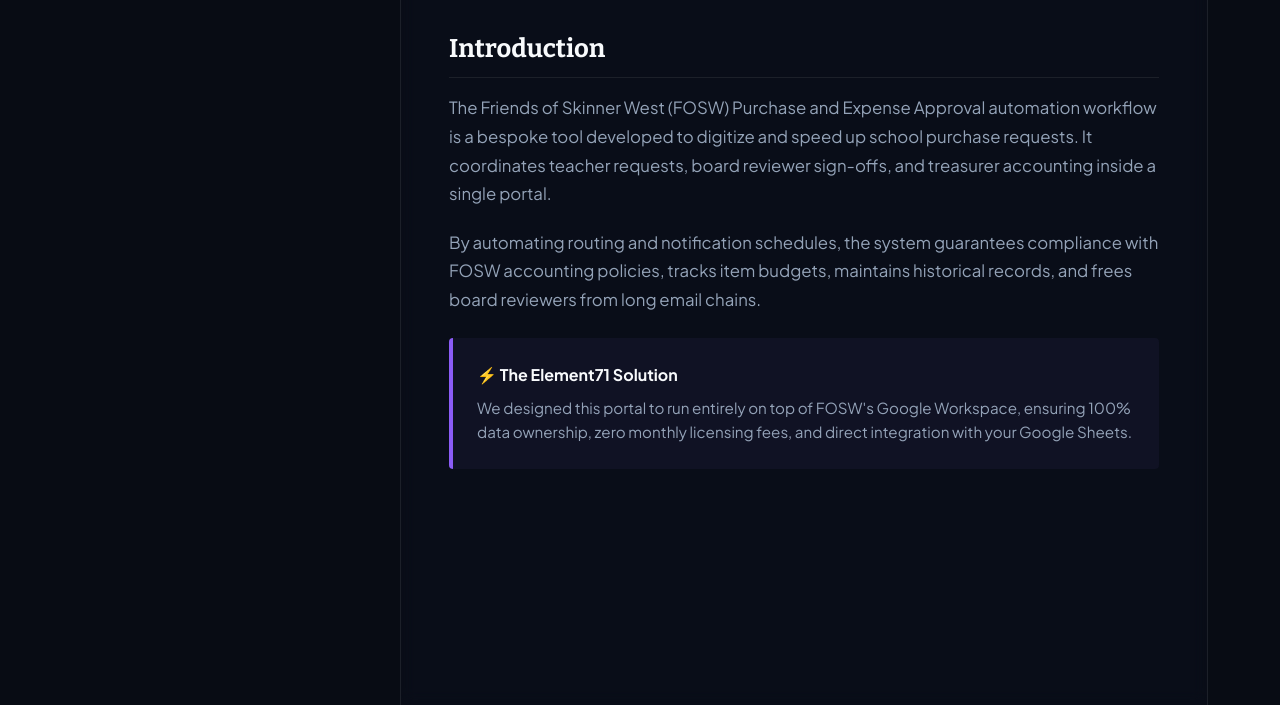
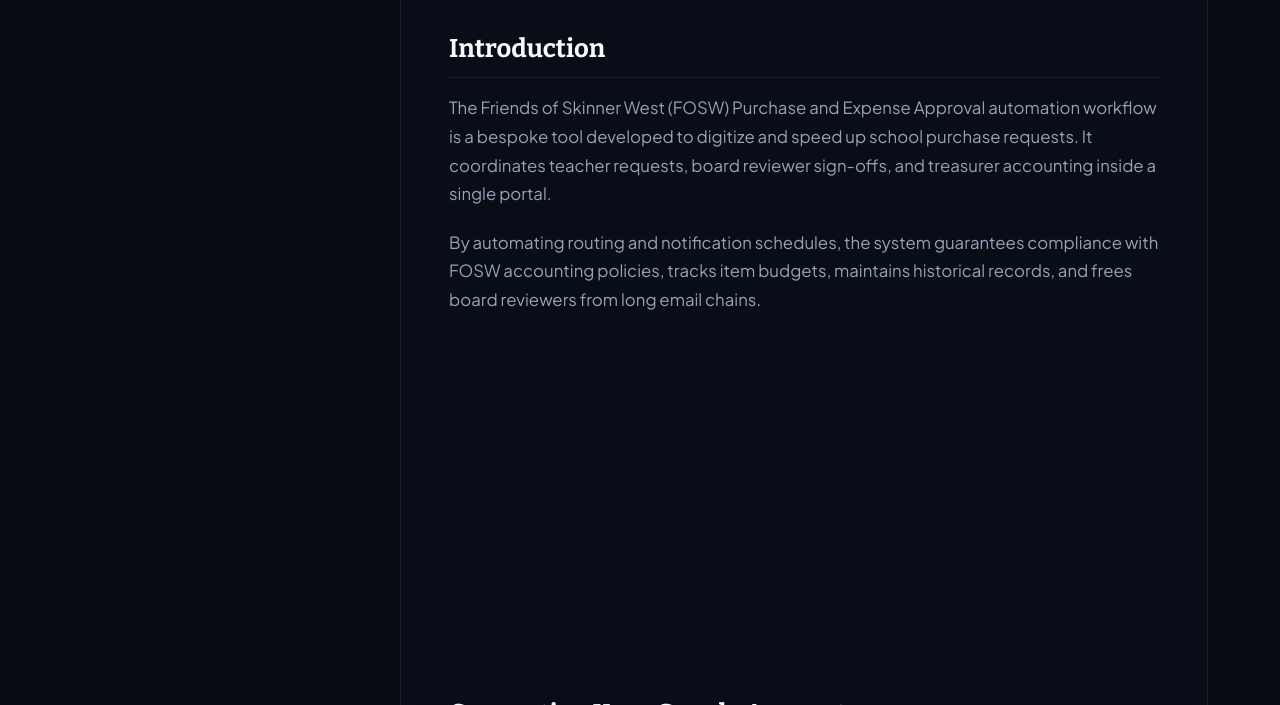
Before and after one commit to elementlu/element71-website, a plain HTML site: page fosw-guide.html in a window 1280 px wide. Shown: the part 395-1100 px from the top of the page. Drawn offline with nearby package versions, Linux system fonts and the light colour scheme.

Commit message:
Fix Figure 2 settings screenshot and remove callout box from guide

```diff
--- a/fosw-guide.html
+++ b/fosw-guide.html
@@ -283,12 +283,7 @@
                         By automating routing and notification schedules, the system guarantees compliance with FOSW accounting policies, tracks item budgets, maintains historical records, and frees board reviewers from long email chains.
                     </p>
 
-                    <div class="callout-box">
-                        <div class="callout-title">⚡ The Element71 Solution</div>
-                        <p class="callout-text">
-                            We designed this portal to run entirely on top of FOSW's Google Workspace, ensuring 100% data ownership, zero monthly licensing fees, and direct integration with your Google Sheets.
-                        </p>
-                    </div>
+
                 </section>
 
                 <!-- Section 2: Connecting -->
```
Also changed, not shown: assets/settings.png.
